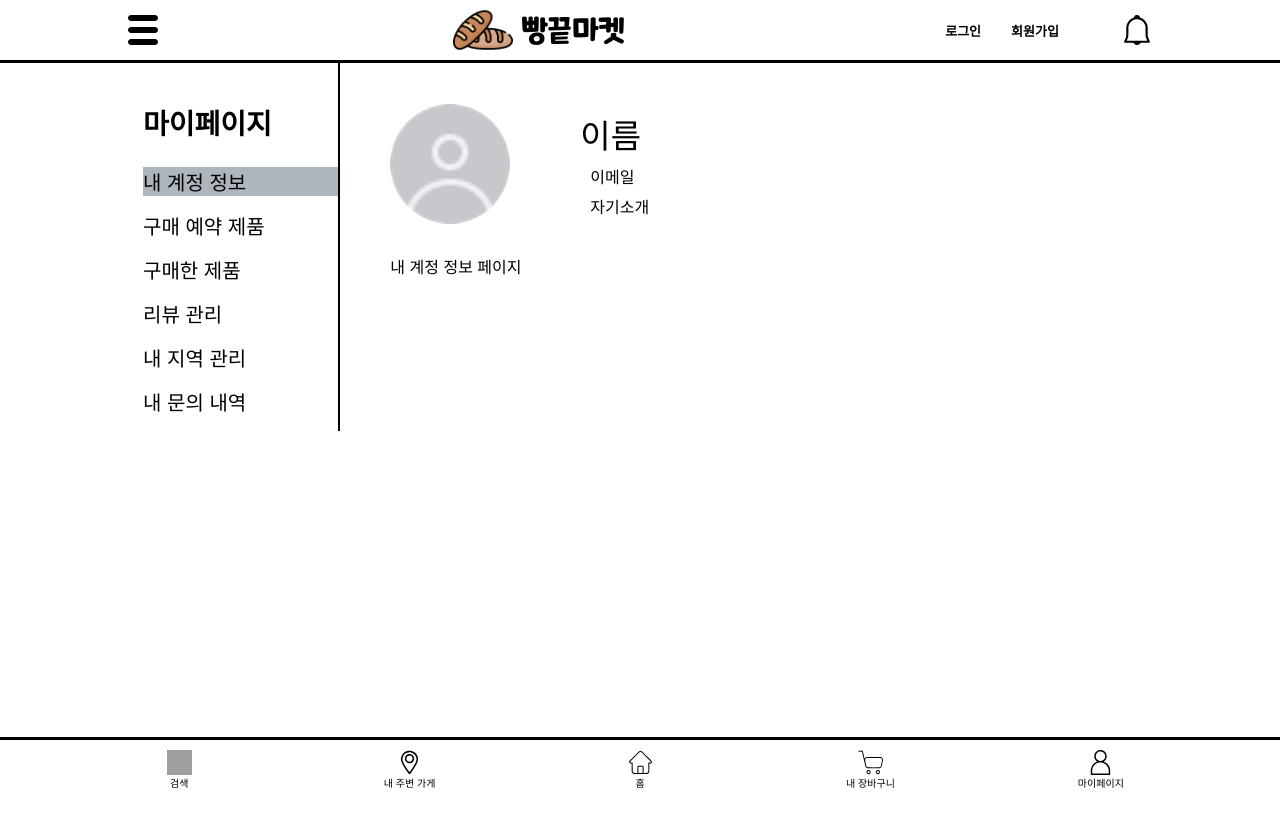
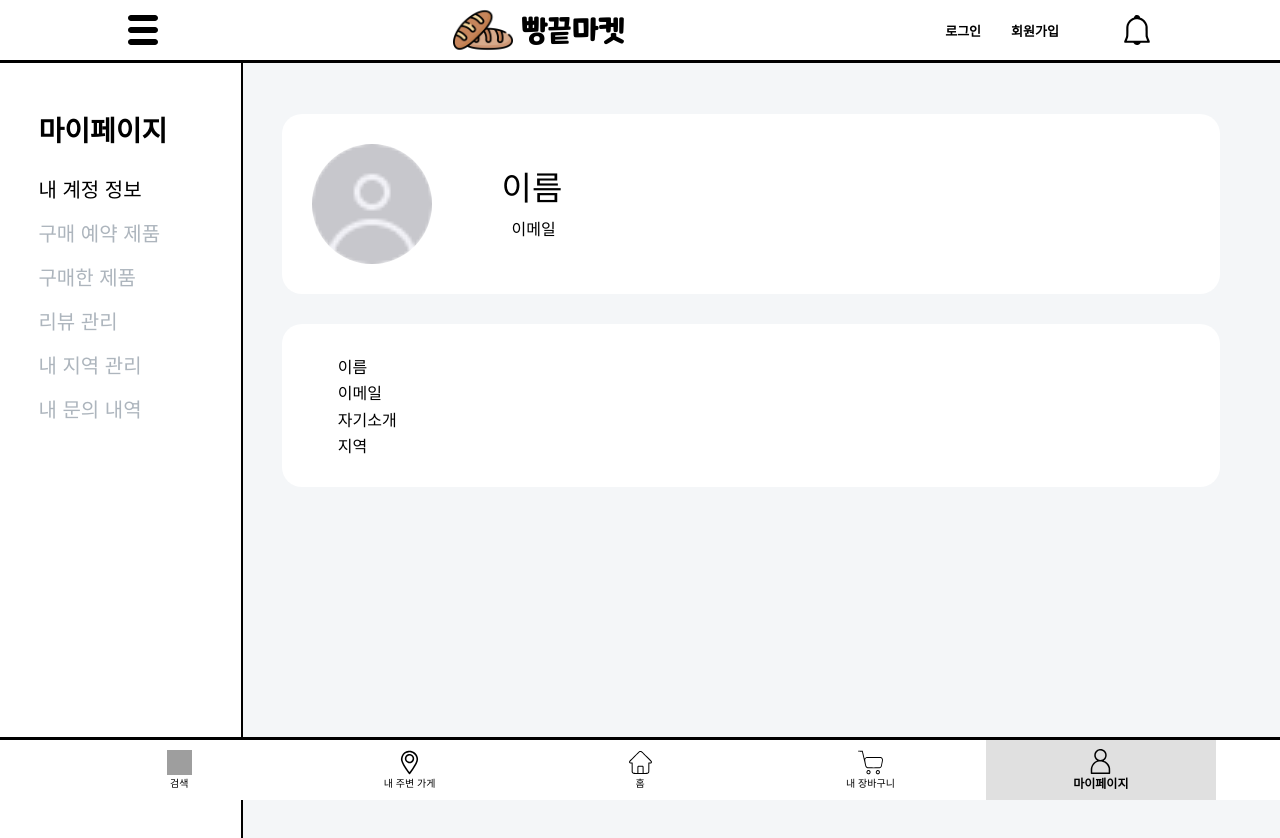
Before and after one commit to Team-BreadMania/BreadEnd-client, a React (Create React App) app: page /MyPageBuyer in a window 1280 px wide. Shown: the top 838 px of the page. Before the commit the page ends 800 px from the top, so only its background shows below. Built offline with nearby package versions, Linux system fonts and the light colour scheme; grey boxes are pictures that could not be loaded.

Commit message:
fix width 오류 수정

```diff
--- a/src/Components/NaviBar.js
+++ b/src/Components/NaviBar.js
@@ -11,7 +11,7 @@ import edit_icon1 from '../Images/edit_icon1.png';
 export default function NaviBar() {
     const location = useLocation();
     const navigate = useNavigate(); // useNavigate로 변경
-    const [userLogin, setUserLogin] = useState(false);
+    const [userLogin, setUserLogin] = useState(true);
     const [userAuth, setUserAuth] = useState('buyer');
 
     const buyerMenuItems = [
@@ -19,7 +19,7 @@ export default function NaviBar() {
         { to: '/Map', icon: map_icon, text: '내 주변 가게' },
         { to: '/Home', icon: home_icon, text: '홈' },
         { to: '/MyCart', icon: cart_icon, text: '내 장바구니' },
-        { to: '/MyPage_buyer', icon: my_icon, text: '마이페이지', protected: true },
+        { to: '/MyPageBuyer', icon: my_icon, text: '마이페이지', protected: true },
     ];
 
     const sellerMenuItems = [
@@ -27,7 +27,7 @@ export default function NaviBar() {
         { to: '/Map', icon: edit_icon1, text: '판매물품 등록' },
         { to: '/Home', icon: home_icon, text: '홈' },
         { to: '/MySeller', icon: cart_icon, text: '내 판매상품' },
-        { to: '/MyPage_buyer', icon: my_icon, text: '마이페이지', protected: true },
+        { to: '/MyPageSeller', icon: my_icon, text: '마이페이지', protected: true },
     ];
 
     const menuItems = !userLogin ? buyerMenuItems : userAuth === 'seller' ? sellerMenuItems : buyerMenuItems;
--- a/src/Pages/02_Account.js
+++ b/src/Pages/02_Account.js
@@ -1,6 +1,32 @@
-import React from 'react';
+import React, { useState } from 'react';
 import styled from 'styled-components';
 
 export default function Account() {
-    return <div>내 계정 정보 페이지</div>;
+    const [Name, setName] = useState('이름');
+    const [Email, setEmail] = useState('이메일');
+    const [Detail, setDetail] = useState('자기소개');
+    const [Location, setLocation] = useState('지역');
+    return (
+        <Container>
+            <NameContainer>{Name}</NameContainer>
+            <EmailContainer>{Email}</EmailContainer>
+            <DetailContainer>{Detail}</DetailContainer>
+            <LocationContainer>{Location}</LocationContainer>
+        </Container>
+    );
 }
+const Container = styled.div`
+    display: flex;
+    flex-direction: column;
+    padding: 0 3%;
+`;
+const NameContainer = styled.div`
+    margin-bottom: 4%;
+`;
+const EmailContainer = styled.div`
+    margin-bottom: 4%;
+`;
+const DetailContainer = styled.div`
+    margin-bottom: 4%;
+`;
+const LocationContainer = styled.div``;
--- a/src/Pages/MyPageBuyer.js
+++ b/src/Pages/MyPageBuyer.js
@@ -36,7 +36,7 @@ export default function MyPageBuyer() {
             <LeftContainer>
                 <ImformationContainer>
                     <MypageContainer>
-                        <a href="/MyPage_buyer" style={{ textDecoration: 'none', color: 'black' }}>
+                        <a href="/MyPageBuyer" style={{ textDecoration: 'none', color: 'black' }}>
                             마이페이지
                         </a>
                     </MypageContainer>
@@ -66,8 +66,8 @@ export default function MyPageBuyer() {
                     <UserInform>
                         <UserNameContainer>이름</UserNameContainer>
                         <UserEmail>이메일</UserEmail>
-                        <UserIntro>자기소개</UserIntro>
                     </UserInform>
+                    {/* <EditButton/> */}
                 </UserContainer>
                 <ToolContainer>{renderInformationContainer()}</ToolContainer>
             </RightContainer>
@@ -79,40 +79,55 @@ const Container = styled.div`
     display: flex;
     border-radius: 5px;
     max-width: 100%;
-    padding: 0 10%;
-    height: auto;
-    @media (max-width: 800px) {
-        padding: 0 5%;
-    }
-    @media (max-width: 400px) {
-        padding: 0 3%;
-    }
+    height: 100%;
 `;
 const LeftContainer = styled.div`
+    box-sizing: border-box;
     min-width: 19%;
     font-size: 30px;
     padding-top: 3%;
-    margin-right: 20px;
-    padding-left: 20px;
+    padding-left: 3%;
     border-right: 2px solid black;
     @media (max-width: 1500px) {
         font-size: 28px;
-        padding-left: 15px;
     }
     @media (max-width: 1250px) {
         font-size: 25px;
-        padding-left: 15px;
+    }
+    @media (max-width: 1000px) {
+        font-size: 23px;
+        padding-left: 2.5%;
+        min-width: 21%;
     }
     @media (max-width: 800px) {
         font-size: 20px;
-        padding-left: 0px;
-        margin-right: 10px;
+        min-width: 20%;
+    }
+    @media (max-width: 600px) {
+        font-size: 20px;
+        min-width: 28%;
+        padding-left: 2.5%;
+    }
+    @media (max-width: 400px) {
+        font-size: 16px;
+        min-width: 31%;
+    }
+    @media (max-width: 350px) {
+        padding-left: 2%;
+    }
+`;
+
+const RightContainer = styled.div`
+    min-width: 81%;
+    padding: 4% 0 0 3%;
+    box-sizing: border-box;
+    background-color: #f4f6f8;
+    @media (max-width: 800px) {
+        width: 95%;
+        padding-top: 5%;
     }
     @media (max-width: 800px) {
-        font-size: 16px;
-        padding-left: 0px;
-        margin-right: 8px;
-        min-width: 27%;
+        min-width: 63%;
     }
 `;
 
@@ -133,7 +148,7 @@ const LinkContainer = styled.div`
     color: black;
     font-size: 30px;
     margin-bottom: 15px;
-    background-color: ${(props) => (props.isSelected ? '#adb5bd' : '#white')};
+    color: ${(props) => (props.isSelected ? '#white' : '#adb5bd')};
     cursor: pointer;
     &hover {
         background-color: #adb5bd;
@@ -158,22 +173,15 @@ const ImformationContainer = styled.div`
     margin-top: 1vh;
     z-index: 3;
 `;
-const RightContainer = styled.div`
-    min-width: 71%;
-    padding-top: 4%;
-    margin-left: 3%;
-    @media (max-width: 800px) {
-        width: 95%;
-        padding-top: 5%;
-    }
-    @media (max-width: 800px) {
-        min-width: 63%;
-    }
-`;
+
 const UserContainer = styled.div`
     display: flex;
     align-items: center;
+    background-color: white;
+    padding: 3%;
     margin-bottom: 30px;
+    border-radius: 20px;
+    width: 88%;
 `;
 const UserNameContainer = styled.div`
     font-size: 33px;
@@ -217,14 +225,24 @@ const UserImage = styled.div`
     background-position: center;
     border-radius: 50%;
     margin-right: 40px;
+    @media (max-width: 800px) {
+        width: 17vw;
+        height: 17vw;
+        margin-right: 0px;
+    }
 `;
 const UserInform = styled.div`
     display: flex;
     flex-direction: column;
+    text-align: left;
 `;
 const ToolContainer = styled.div`
     display: flex;
     flex-direction: row;
+    width: 88%;
+    border-radius: 20px;
+    background-color: white;
+    padding: 3%;
     @media (max-width: 800px) {
         font-size: 16px;
     }
```
